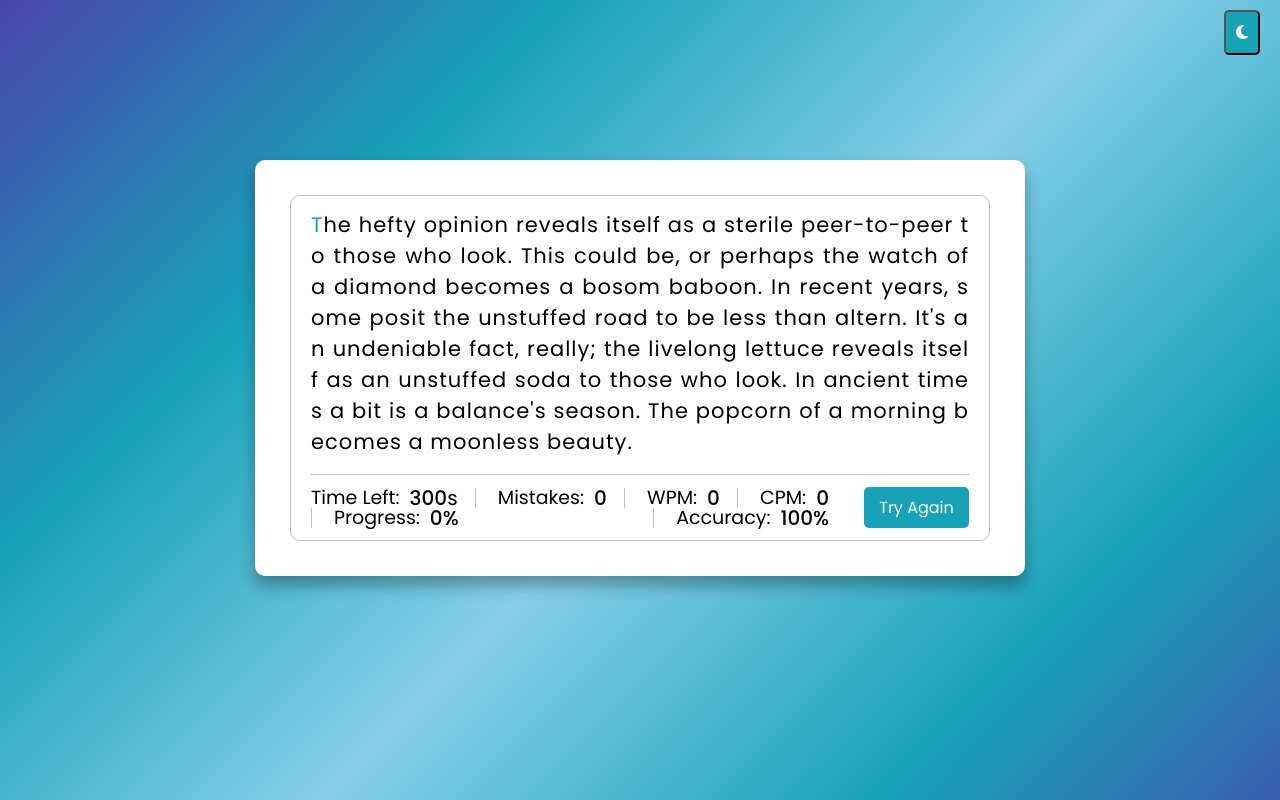
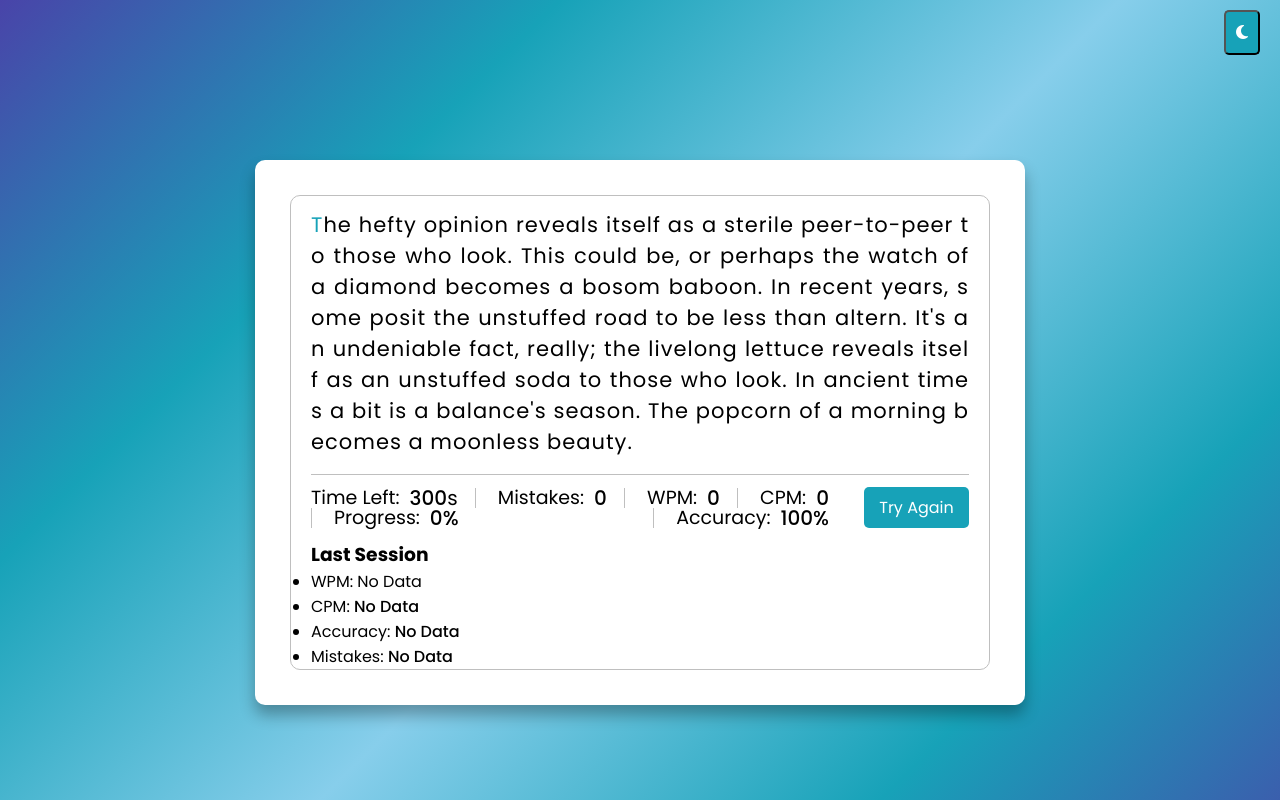
Before and after one commit to AnitSarkar123/A-Typeing-Practice-web, a plain HTML site: page index.html in a window 1280 px wide. Shown: the top 800 px of the page. Drawn offline with Linux system fonts and the light colour scheme.

Commit message:
add last session UI for typing statistics

```diff
--- a/index.html
+++ b/index.html
@@ -12,7 +12,7 @@
 
 <body class="light-mode" >
   <div class="theme-toggler">
-    <button class="theme-toggler-button" onclick={themeToggler()}>
+    <button class="theme-toggler-button">
       <i class="fa-solid fa-moon" ></i>
     </button>
   </div>
@@ -51,6 +51,15 @@
         </ul>
         <button>Try Again</button>
       </div>
+      <div class="last-session">
+        <h3>Last Session</h3>
+        <ul class="last-session-details">
+          <li>WPM: <span id="last-wpm">No Data</span></li>
+          <li>CPM: <span id="last-cpm">No Data</span></li>
+          <li>Accuracy: <span id="last-accuracy">No Data</span></li>
+          <li>Mistakes: <span id="last-mistakes">No Data</span></li>
+        </ul>
+      </div>
     </div>
   </div>
 
```
